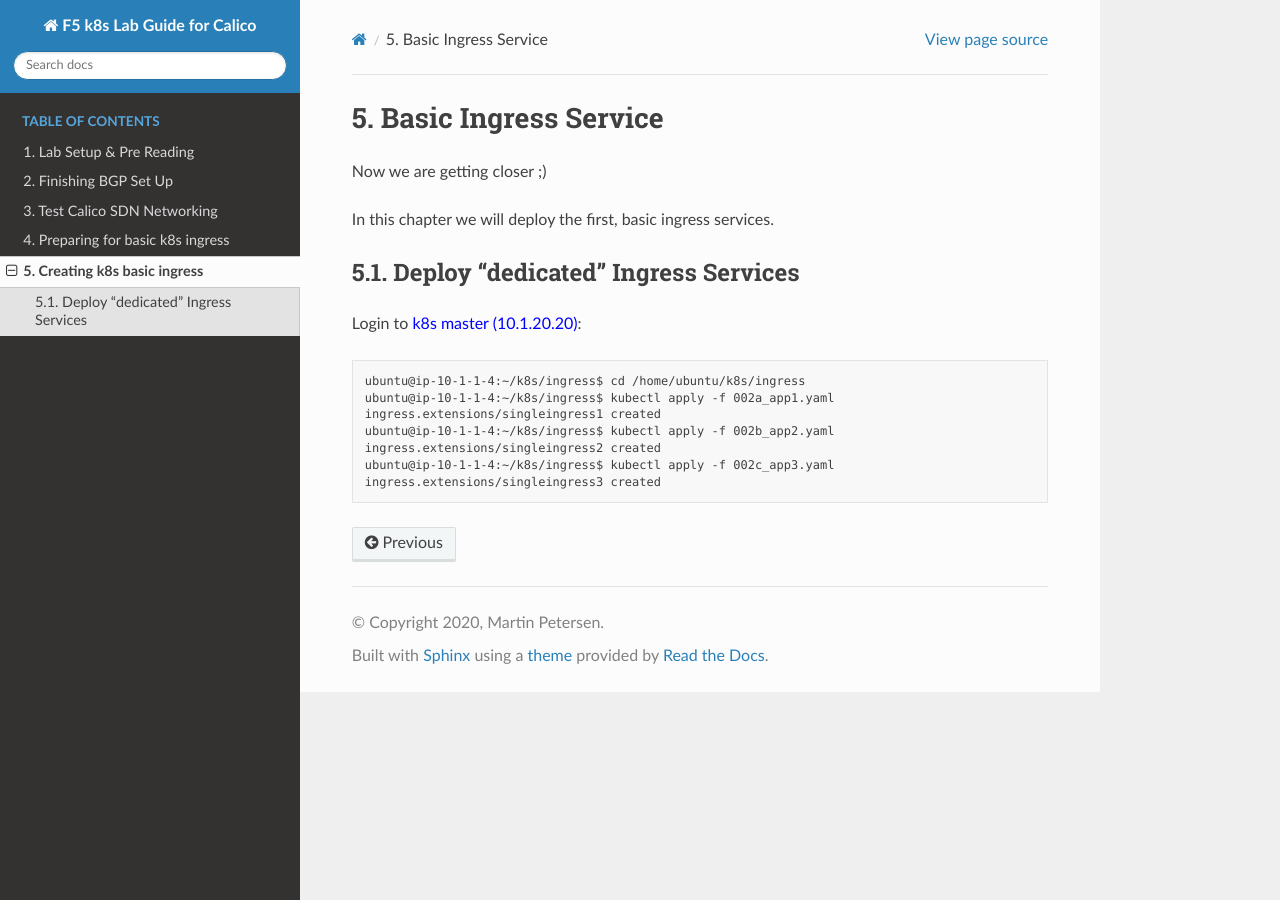
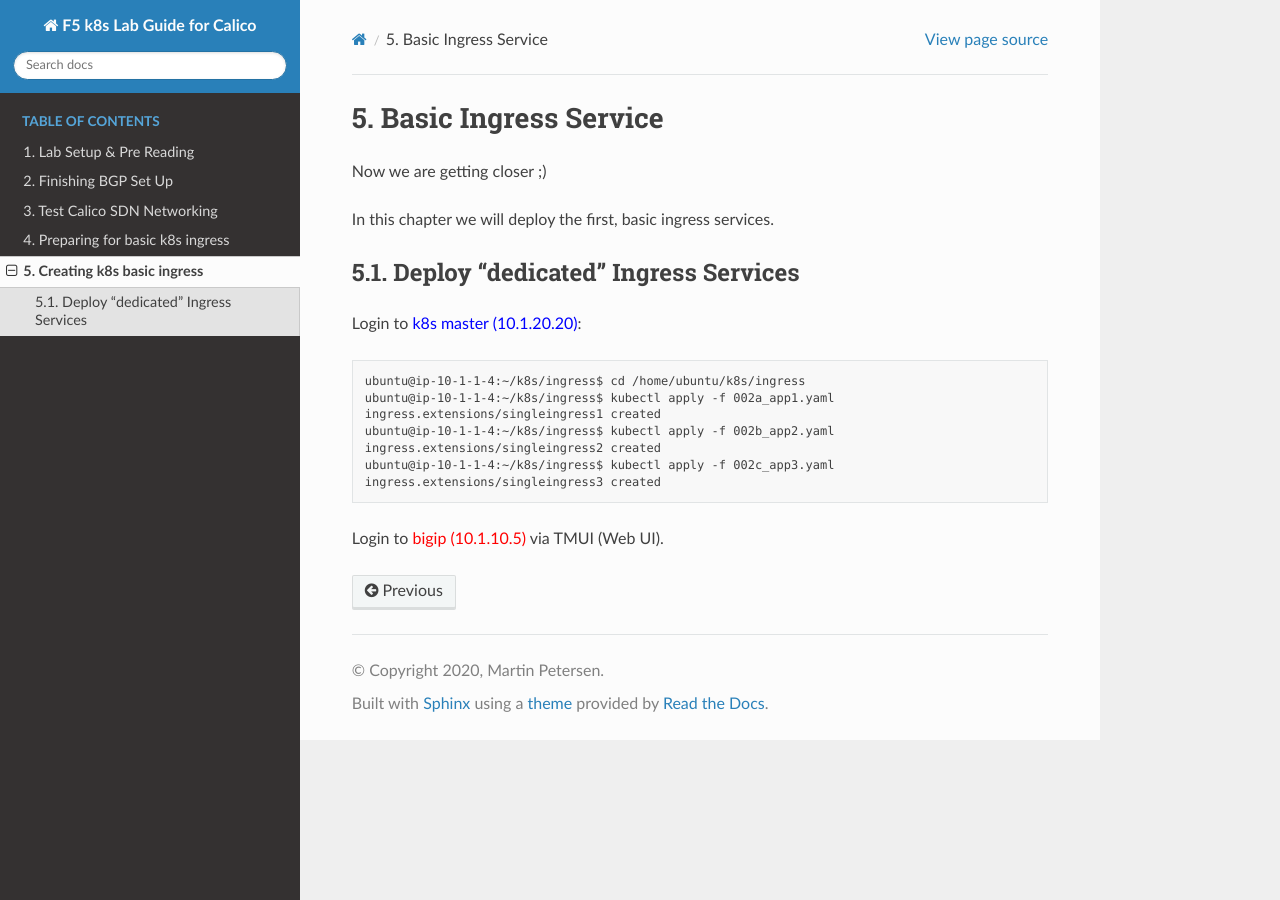
Before and after one commit to de1chk1nd/F5k8sCalicoLab, a Sphinx documentation site: the page built from docs/source/k8s_basic_ingress_service.rst, in a window 1280 px wide. Built offline with Sphinx 7.4.7 and the Read the Docs theme 2.0.0, drawn with Linux system fonts in a browser that asks for light colours.

Commit message:
ctd ingress svc

```diff
--- a/docs/source/k8s_basic_ingress_service.rst
+++ b/docs/source/k8s_basic_ingress_service.rst
@@ -34,6 +34,8 @@ Login to :blue:`k8s master (10.1.20.20)`::
     ingress.extensions/singleingress3 created
 
 
+Login to :red:`bigip (10.1.10.5)` via TMUI (Web UI).
+
 
 
 .. toctree::
```
